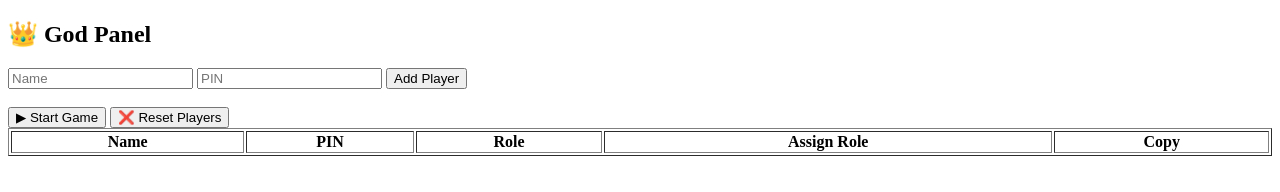
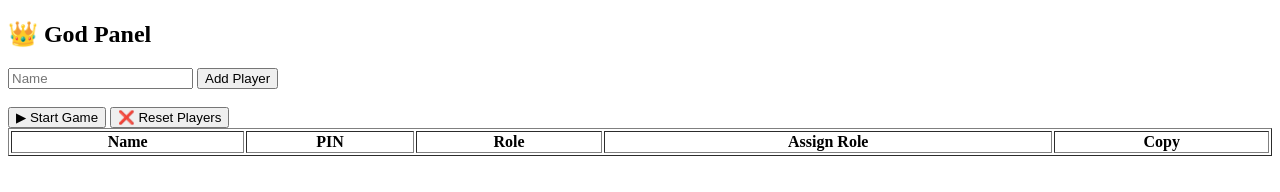
Before and after one commit to meghanad-pandit/mafia-game, a website: page public/admin.html in a window 1280 px wide. Drawn offline with Linux system fonts and the light colour scheme; no server answers.

Commit message:
Update admin.html

```diff
--- a/public/admin.html
+++ b/public/admin.html
@@ -9,7 +9,6 @@
 <h2>👑 God Panel</h2>
 
 <input id="playerName" placeholder="Name">
-<input id="playerPin" placeholder="PIN">
 <button onclick="addPlayer()">Add Player</button>
 
 <br><br>
```
